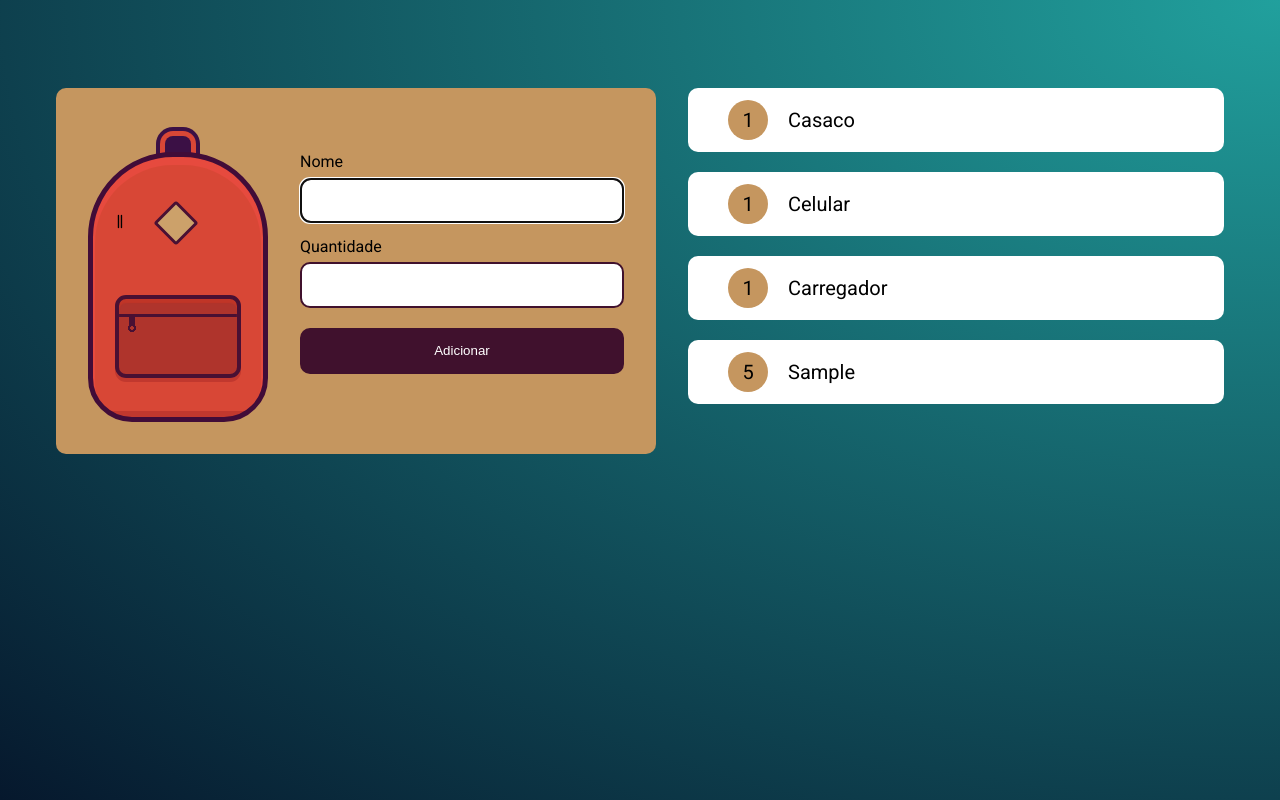
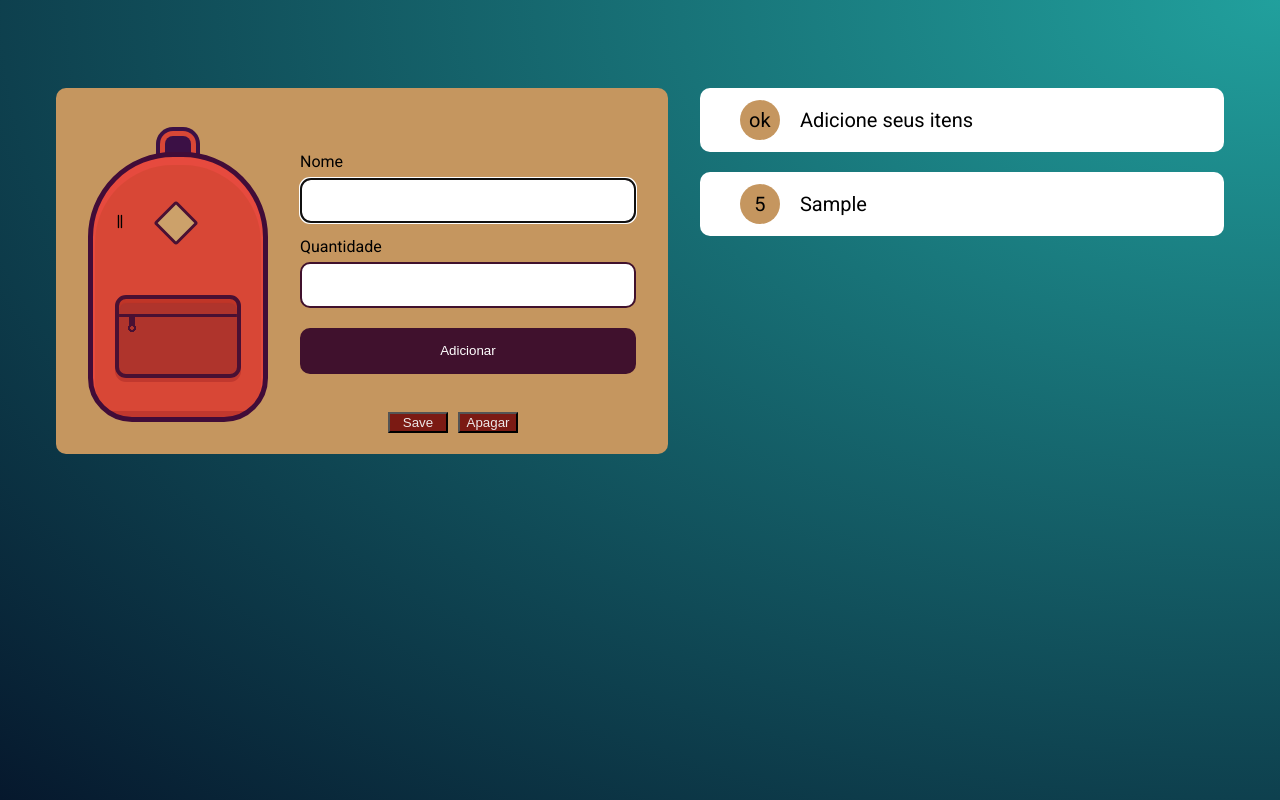
Before and after one commit to flavio-foa-dev/armazenandoDadosNavegador, a plain HTML site: page index.html in a window 1280 px wide. Both pictures are taken after typing "Sample", "5" into the empty fields and a click on the input "Adicionar". Drawn offline with Linux system fonts and the light colour scheme.

Commit message:
feat/atualiza quantidade

```diff
--- a/css/style.css
+++ b/css/style.css
@@ -129,3 +129,20 @@ html {
     Background: #C5965F;
     font-weight: 400;
 }
+
+
+.btn-items {
+    display: flex;
+    margin-top: 260px;
+    margin-left: 300px;
+    position: absolute;
+    gap: 10px;
+}
+
+.btn{
+    width:60px;
+    background-color: #7b1a13;
+    color:rgb(237, 232, 232);
+
+
+}
--- a/index.html
+++ b/index.html
@@ -17,17 +17,19 @@
             <div class="mochila"></div>
             <form action="" class="adicionar" id="novo-item">
                 <label for="item">Nome</label>
-                <input type="text" name="nome" id="nome" autofocus="true">
+                <input type="text" name="nome" id="nome" autocomplete="off" autofocus>
                 <label for="item">Quantidade</label>
                 <input type="number" name="quantidade" id="quantidade" >
                 <input type="submit" value="Adicionar" class="cadastrar">
             </form>
+            <div class="btn-items">
+              <button class="btn"id="btn-save">Save</button>
+              <button class="btn" id="btn-load">Apagar</button>
+            </div>
         </div>
+        <ul class="lista" id="list-ul">
+            <li class="item"><strong>ok</strong>Adicione seus itens</li>
 
-        <ul class="lista" id="list-ul">
-            <li class="item"><strong>1</strong>Casaco</li>
-            <li class="item"><strong>1</strong>Celular</li>
-            <li class="item"><strong>1</strong>Carregador</li>
         </ul>
     </main>
     <script src="./main.js"></script>
--- a/main.js
+++ b/main.js
@@ -1,33 +1,68 @@
 const form = document.getElementById('novo-item');
-const ulList = document.getElementById('list-ul')
+const ulList = document.getElementById('list-ul');
+const btnSave = document.getElementById('btn-save');
+const btnLimp = document.getElementById('btn-load');
+let items = JSON.parse(localStorage.getItem('items')) || new Array();
+
+items.forEach((item) => {
+  create(item.nome, item.quantidade);
+});
 
 form.addEventListener('submit', function (e) {
   e.preventDefault();
-  const item = {}
+  const item = {};
     for (const element of form){
-      item[element.name] = element.value
+      item[element.name] = element.value;
     }
-   create(item)
-   clenItem()
-})
+  parseItens(item);
+  clenItem();
+});
 
-function clenItem(){
- form[0].value = ""
- form[1].value = ""
- form[0].focus()
-}
+function clenItem() {
+  form[0].value = "";
+  form[1].value = "";
+  form[0].focus();
+};
 
-function create({nome, quantidade}) {
-  if (!nome || !quantidade) return null
+function parseItens({nome, quantidade}) {
+  if (!nome || !quantidade) return null;
 
-  const li = document.createElement('li')
-  li.classList.add('item')
+  const result = items.find(item => item.nome === nome);
+  let id = items.length + 1;
+  if (!result) {
+    items.push({nome, quantidade, id })
+    create(nome, quantidade, id )
+  } else {
+    result.quantidade = quantidade;
+    save();
+    window.location.reload(true);
+  };
+};
 
-  const quant = document.createElement('strong')
-  quant.innerHTML = quantidade
-  li.appendChild(quant)
+function create(nome, quantidade, id) {
 
-  li.innerHTML += nome
+  const li = document.createElement('li');
+  li.classList.add('item');
 
-  ulList.appendChild(li)
-}
+  const quant = document.createElement('strong');
+  quant.innerHTML = quantidade;
+  quant.dataset.id = id;
+  li.appendChild(quant);
+
+  li.innerHTML += nome;
+
+  ulList.appendChild(li);
+};
+
+function save() {
+  localStorage.setItem('items', JSON.stringify(items));
+  form[0].focus();
+};
+
+btnSave.addEventListener('click', save);
+
+btnLimp.addEventListener('click', function() {
+  localStorage.clear();
+  window.location.reload(true);
+  form[0].focus();
+});
```
Also changed, not shown: 1 other file.
